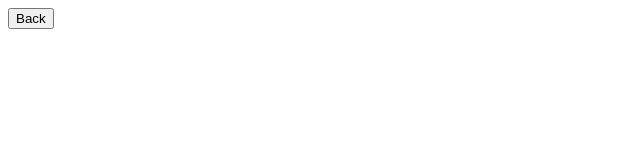
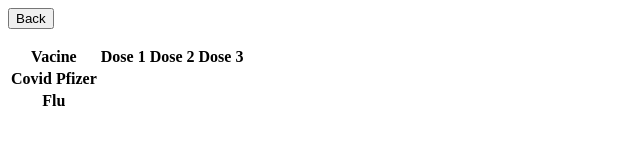
Before and after one commit to flooof/Vaccine, a plain HTML site: page minh-duy.html in a window 1280 px wide. Shown: the whole page, without its empty margins (0-640 px from the left). Drawn offline with Linux system fonts and the light colour scheme.

Commit message:
added table

```diff
--- a/minh-duy.html
+++ b/minh-duy.html
@@ -3,5 +3,25 @@
     <form method="get" action="index.html">
       <button type="submit">Back</button>
     </form>
+    <table>
+      <tr>
+        <th>Vacine</th>
+        <th>Dose 1</th>
+        <th>Dose 2</th>
+        <th>Dose 3</th>
+      </tr>
+      <tr>
+        <th>Covid Pfizer</th>
+        <td></td>
+        <td></td>
+        <td></td>
+      </tr>
+      <tr>
+        <th>Flu</th>
+        <td></td>
+        <td></td>
+        <td></td>
+      </tr>
+    </table>
   </body>
 </html>
```
